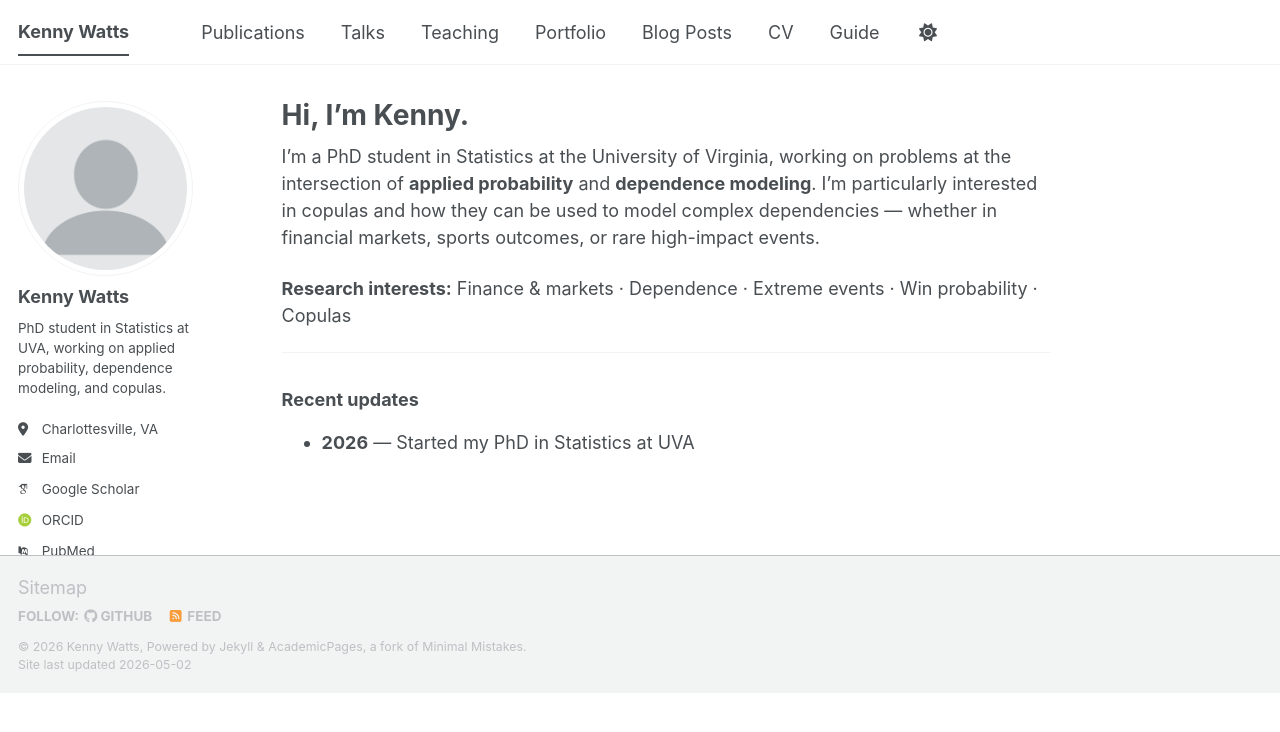
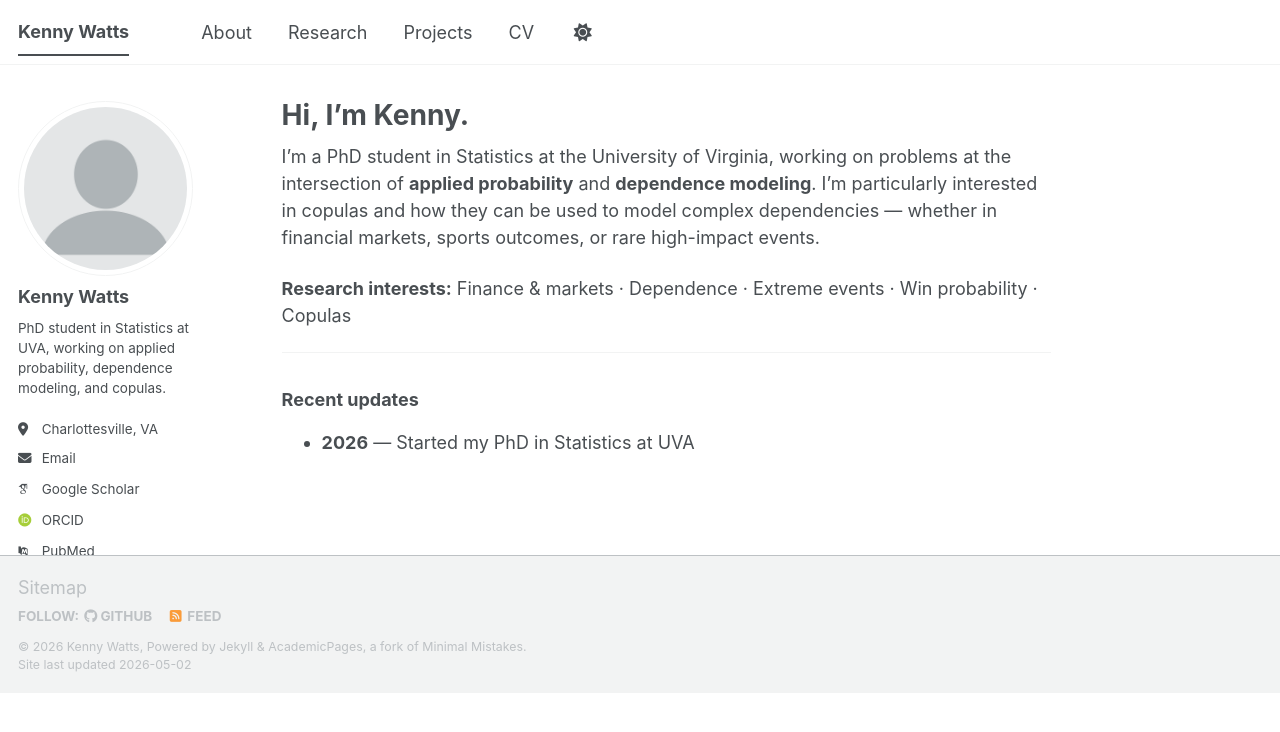
Before and after one commit to kennyws/kennywatts.github.io, a Jekyll site: the page built from _pages/about.md, in a window 1280 px wide. Shown: the top 732 px of the page. Built offline with Jekyll 4.4.1, drawn with Linux system fonts in a browser that asks for light colours; some web fonts are replaced; a script bundle is joined from its source files by our own code; library files that are not in the unit come from our copies.

Commit message:
Update navigation menu by modifying sections

```diff
--- a/_data/navigation.yml
+++ b/_data/navigation.yml
@@ -8,26 +8,11 @@
 #      Markdown formatted page while the second is generated using JSON.
 
 main:
-  - title: "Publications"
+  - title: "About"
+    url: /
+  - title: "Research"
     url: /publications/
-
-  - title: "Talks"
-    url: /talks/
-
-  - title: "Teaching"
-    url: /teaching/
-
-  - title: "Portfolio"
+  - title: "Projects"
     url: /portfolio/
-
-  - title: "Blog Posts"
-    url: /year-archive/
-
   - title: "CV"
     url: /cv/
-
-  # - title: "CV"
-  #   url: /cv-json/
-
-  - title: "Guide"
-    url: /markdown/
```
